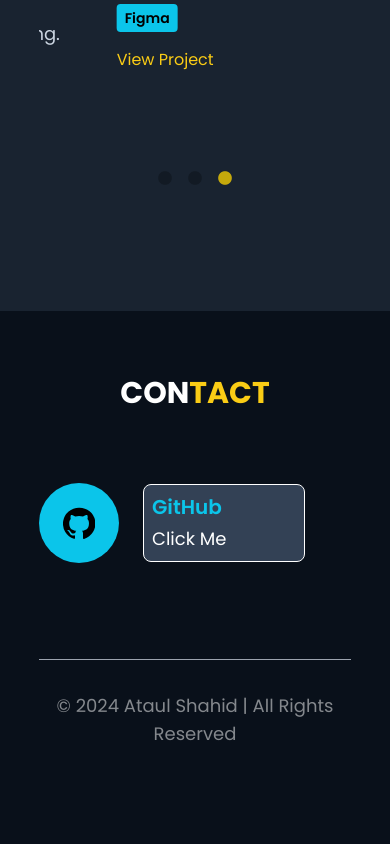
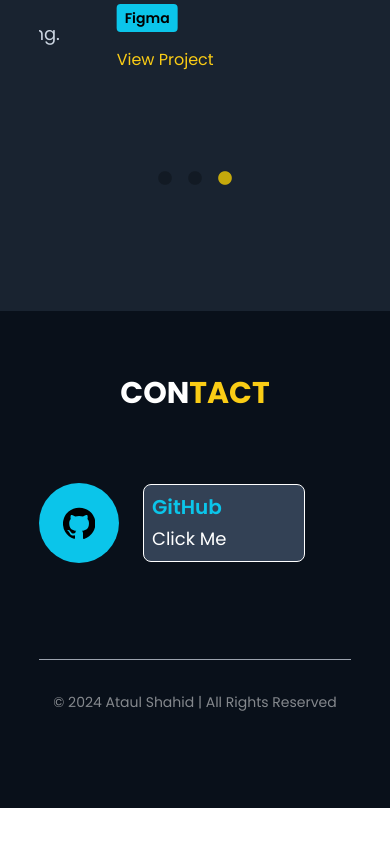
Before and after one commit to ata-shahid/portfolio-website, a Next.js app: page / in a window 390 px wide. Shown: the part 4114-4958 px from the top of the page. After the commit the page ends 4922 px from the top, so only its background shows below. Built offline with nearby package versions, Linux system fonts and the light colour scheme.

Commit message:
minor fixes

```diff
--- a/components/Contact/Contact.tsx
+++ b/components/Contact/Contact.tsx
@@ -57,7 +57,7 @@ const Contact = () => {
       </div>
 
       <div className='flex flex-col mt-[2rem] w-[80%] mx-auto items-center'>
-        <div className='text-lg mb-8 md:mb-0 text-white opacity-50 text-center'>
+        <div className='text-sm md:text-lg mb-8 md:mb-0 text-white opacity-50 text-center'>
          &copy; 2024 Ataul Shahid | All Rights Reserved
         </div>
       </div>
```
